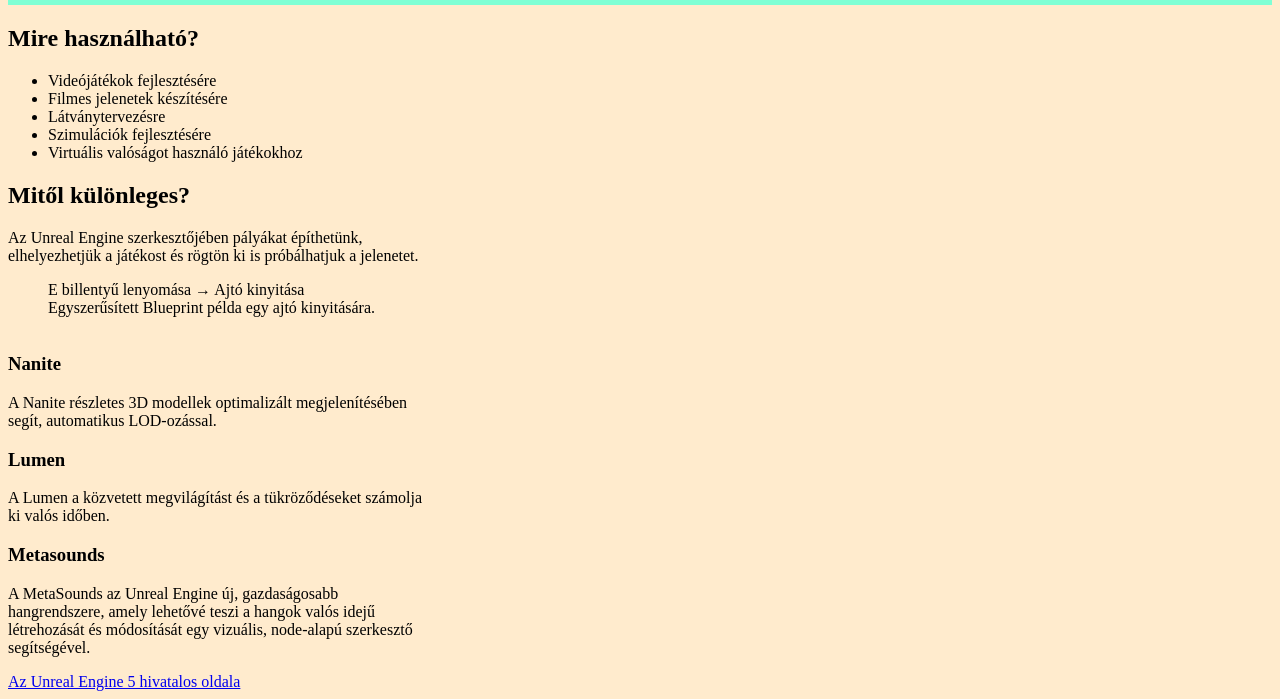
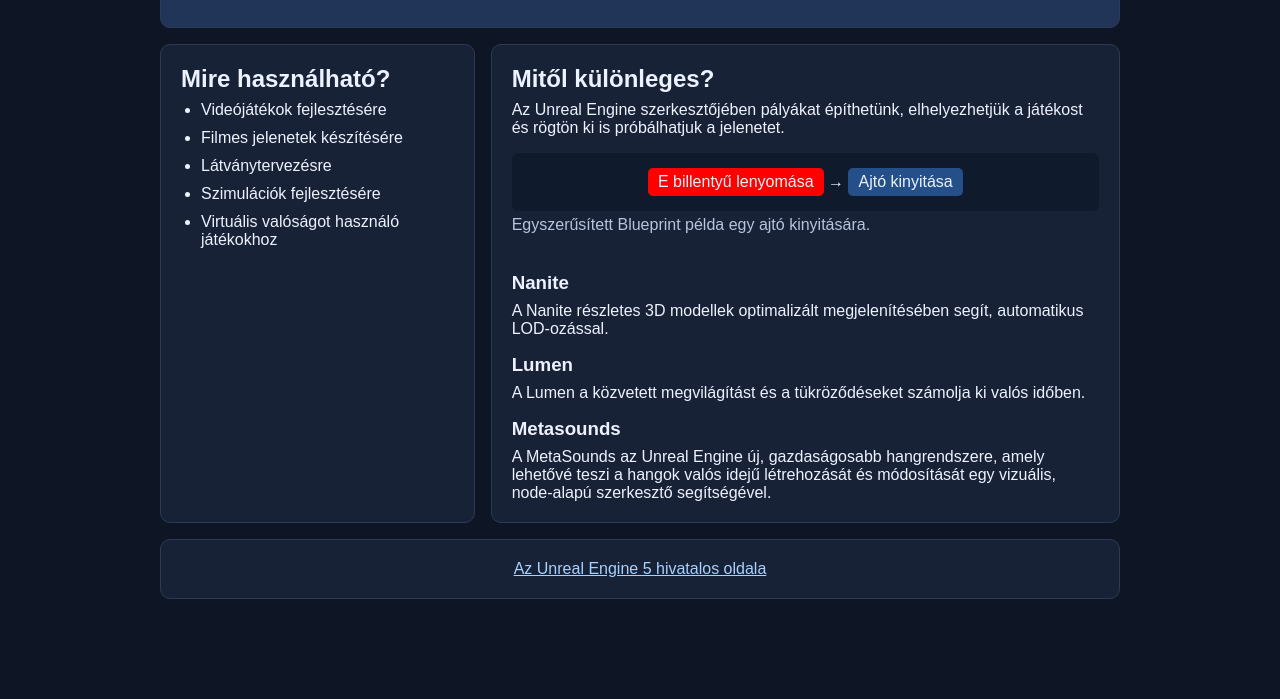
Before and after one commit to VargaAti/grid_11_12, a plain HTML site: page index.html in a window 1280 px wide. Shown: the part 117-816 px from the top of the page. Drawn offline with Linux system fonts and the light colour scheme.

Commit message:
Fix html and finish css

```diff
--- a/index.html
+++ b/index.html
@@ -1,5 +1,5 @@
 <!DOCTYPE html>
-<html lang="en">
+<html lang="hu">
 
 <head>
     <meta charset="UTF-8">
@@ -24,16 +24,17 @@
                 <li>Szimulációk fejlesztésére</li>
                 <li>Virtuális valóságot használó játékokhoz</li>
             </ul>
+        </aside>
 
             <main>
                 <h2>Mitől különleges?</h2>
                 <p>Az Unreal Engine szerkesztőjében pályákat építhetünk, elhelyezhetjük a játékost és rögtön ki is
                     próbálhatjuk a jelenetet.</p>
                 <figure>
-                    <div>
-                        <span>E billentyű lenyomása</span>
+                    <div class="blueprint">
+                        <span class="esemeny">E billentyű lenyomása</span>
                         <span aria-hidden="true">→</span>
-                        <span>Ajtó kinyitása</span>
+                        <span class="muvelet">Ajtó kinyitása</span>
                     </div>
                     <figcaption>Egyszerűsített Blueprint példa egy ajtó kinyitására.</figcaption>
                     <img src="" alt="">
@@ -50,7 +51,6 @@
                     létrehozását és módosítását egy vizuális, node-alapú szerkesztő segítségével.</p>
 
             </main>
-        </aside>
 
         <footer>
             <a href="https://www.unrealengine.com/unreal-engine-5">Az Unreal Engine 5 hivatalos oldala</a>
--- a/style.css
+++ b/style.css
@@ -1,19 +1,35 @@
 body {
-    background-color: blanchedalmond;
+    margin: 0;
+    padding: 20px;
+    background-color: #0e1524;
+    color: #ecf2ff;
+    font-family: Arial, sans-serif;
 }
 
 .grid-layout {
+    max-width: 960px;
+    margin: auto;
     display: grid;
+    gap: 16px;
     grid-template-columns: 1fr 2fr;
     grid-template-areas:
-    'header header'
-    'aside main'
-    'footer footer';
+        "header header"
+        "aside main"
+        "footer footer";
+}
+
+header, aside, main, footer {
+    min-width: 0;
+    padding: 20px;
+    border: 1px solid #2c3b55;
+    border-radius: 10px;
+    background-color: #182236;
 }
 
 header {
-    background-color: aquamarine;
     grid-area: header;
+    padding: 30px;
+    background-color: #203558;
 }
 
 main {
@@ -26,11 +42,73 @@ aside {
 
 footer {
     grid-area: footer;
+    text-align: center;
+}
+
+h1, h2, h3 {
+    margin-top: 0;
+    margin-bottom: 8px;
+}
+
+p {
+    margin-top: 0;
+    margin-bottom: 16px;
+}
+
+header p, main p:last-child {
+    margin-bottom: 0;
+}
+
+ul {
+    margin: 0;
+    padding-left: 20px;
+}
+
+li {
+    margin-bottom: 10px;
+}
+
+figure {
+    margin: 0 0 20px;
+}
+
+.blueprint {
+    padding: 15px;
+    border-radius: 6px;
+    background-color: #101a2d;
+    text-align: center;
+}
+
+.blueprint span {
+    display: inline-block;
+}
+
+.esemeny, .muvelet {
+    padding: 5px 10px;
+    border-radius: 5px;
+}
+
+.esemeny {
+    background-color: red;
+}
+
+.muvelet {
+    background-color: #244f89;
+}
+
+figcaption {
+    margin-top: 5px;
+    color: #b6c4dd;
+}
+
+a {
+    color: #a8d2ff;
 }
 
 @media (max-width: 600px)
 {
     .grid-layout {
+        grid-template-columns: 1fr;
         grid-template-areas:
         'header'
         'aside'
```
